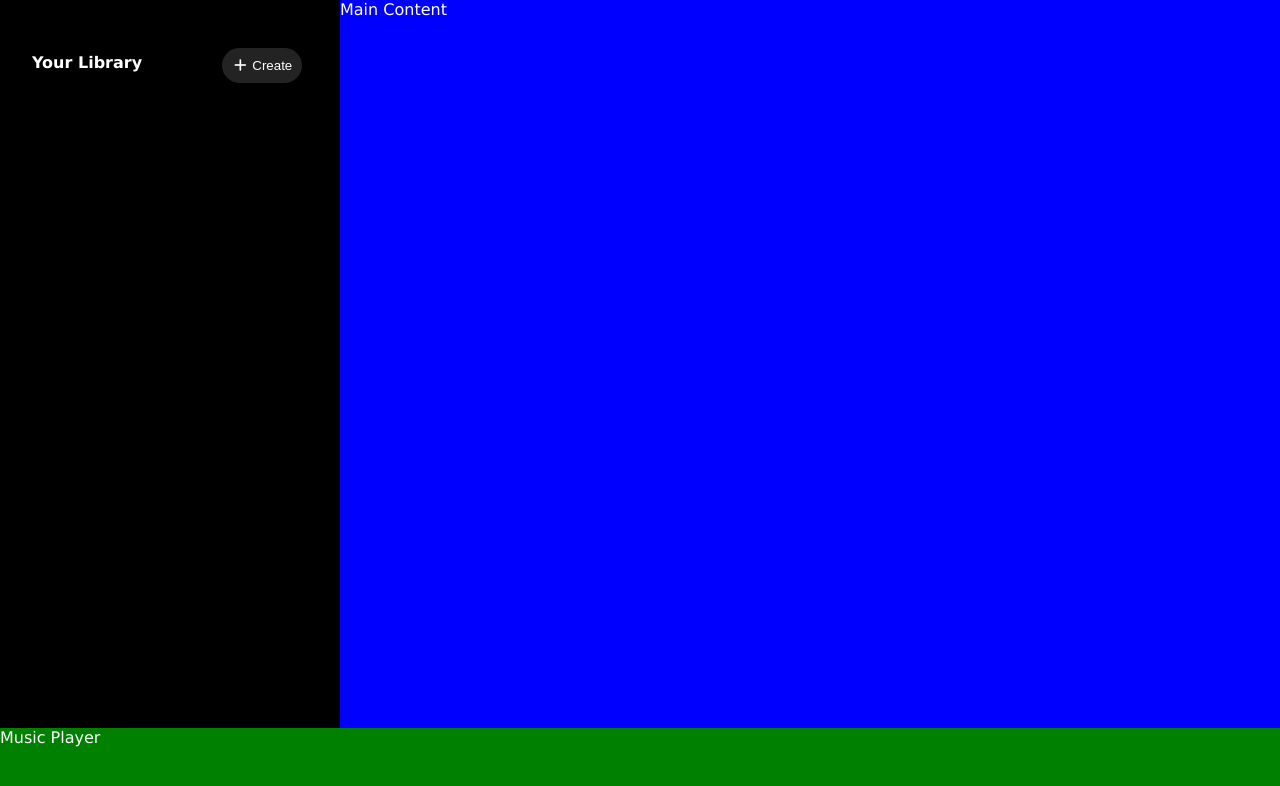
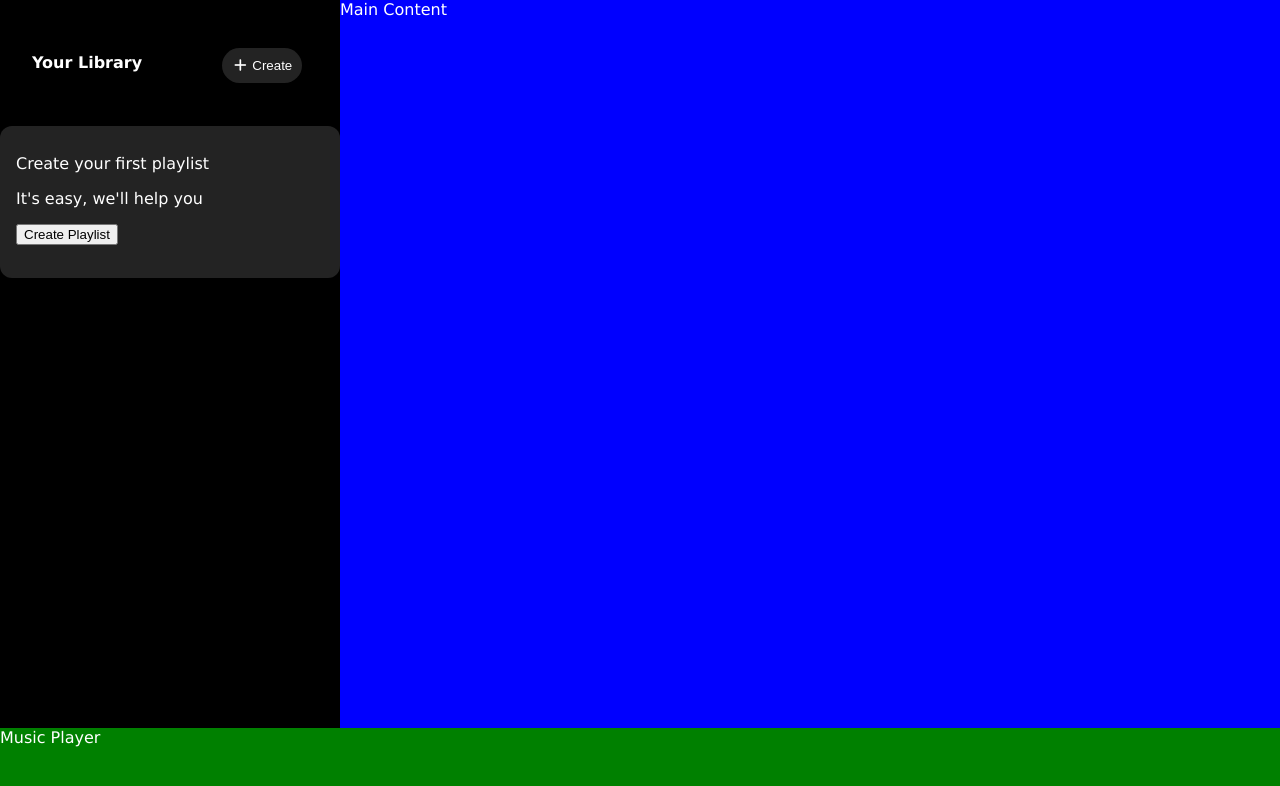
Before and after one commit to programmerdevOp/spotify, a plain HTML site: page index.html in a window 1280 px wide. Drawn offline with Linux system fonts and the light colour scheme.

Commit message:
adding more code

```diff
--- a/index.html
+++ b/index.html
@@ -20,6 +20,14 @@
                     Create
                 </button>
             </div>
+
+            <div class="lib-box">
+                <div class="box">
+                    <p class="box-p1">Create your first playlist</p>
+                    <p class="box-p2">It's easy, we'll help you</p>
+                    <button class="badge-b">Create Playlist</button>
+                </div>
+            </div>
         </div>
         <div class="main-content">Main Content</div>
         <div class="music-player">Music Player</div>
--- a/style.css
+++ b/style.css
@@ -54,3 +54,23 @@ body {
 .badge:hover {
     background-color: #383838;
 }
+
+/* .lib-box{
+    background-color: pink;
+    padding: 15px;
+} */
+
+.box {
+    background-color: #232323;
+    /* padding: 3px; */
+    /* margin: 2px; */
+    border-radius: 0.75rem;
+    margin: 0.75rem 0 1.75rem 0;
+    padding: 0.75rem 1rem;
+    height: 8rem;
+}
+
+.box-p1{
+    font-size: 1rem;
+    font-weight: 500;
+}
```
